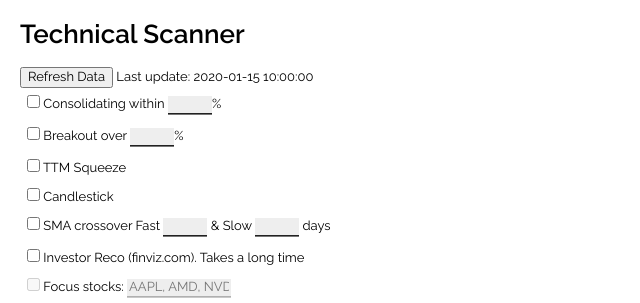
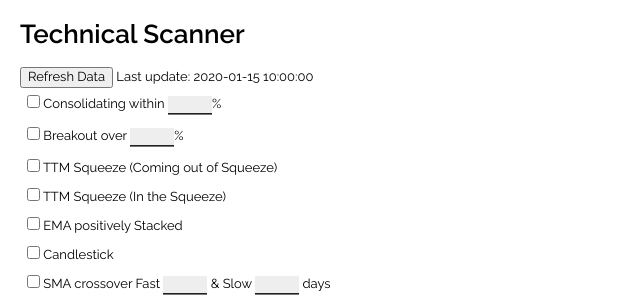
Before and after one commit to juanlazarde/fybot, a Flask app: template templates/index.html in a window 1280 px wide. Shown: the top 303 px of the page, without its empty margins (0-640 px from the left). Run offline with Flask 2, Linux system fonts and the light colour scheme; the template is opened without the code that fills it: most values are stand-ins (such as "Sample title", 1, 10 or a date in 2020); some libraries are stand-ins or nearby versions.

Commit message:
added filters for EMA and TTM (still in the squeeze)
now can screen for stocks still in the squeeze and check if EMAs are stacked as leading indicator of breakout plus a check of closing price vs. ema21. Updated snapshot to download 180 days of history

```diff
--- a/app.py
+++ b/app.py
@@ -34,7 +34,7 @@ class S:
     signals_file = os.path.join(dataset_dir, signals_file)
 
     # other constants
-    download = 80
+    download = 180
 
 
 class Filter:
@@ -108,6 +108,50 @@ class Filter:
             # is coming out the squeeze
             return True
         return False
+
+    @staticmethod
+    def in_the_squeeze(**kwargs):
+        df = kwargs['df']
+        sq = pd.DataFrame()
+        sq['20sma'] = df['Close'].rolling(window=20).mean()
+        sq['stddev'] = df['Close'].rolling(window=20).std()
+        sq['lower_band'] = sq['20sma'] - (2 * sq['stddev'])
+        sq['upper_band'] = sq['20sma'] + (2 * sq['stddev'])
+        sq['TR'] = abs(df['High'] - df['Low'])
+        sq['ATR'] = sq['TR'].rolling(window=20).mean()
+        sq['lower_keltner'] = sq['20sma'] - (sq['ATR'] * 1.5)
+        sq['upper_keltner'] = sq['20sma'] + (sq['ATR'] * 1.5)
+
+        def in_squeeze(_):
+            return _['lower_band'] > _['lower_keltner'] and \
+                   _['upper_band'] < _['upper_keltner']
+
+        sq['squeeze_on'] = sq.apply(in_squeeze, axis=1)
+
+        if sq.iloc[-1]['squeeze_on']:
+            # is coming out the squeeze
+            return True
+        return False
+
+    def ema_stacked(self, **kwargs):
+        df = kwargs['df']
+        ema = pd.DataFrame()
+        ema_list = [8,21,34,55,89]
+        for period in ema_list:
+            col = '{}{}'.format('ema', period)
+            ema[col] = talib.EMA(df['Close'], timeperiod=period)
+
+        if  (ema['ema8'].iloc[-1] > ema['ema21'].iloc[-1]) and \
+            (ema['ema21'].iloc[-1] > ema['ema34'].iloc[-1]) and \
+            (ema['ema34'].iloc[-1] > ema['ema55'].iloc[-1]) and \
+            (ema['ema55'].iloc[-1] > ema['ema89'].iloc[-1]) and \
+            (df['Close'].iloc[-1] > ema['ema21'].iloc[-1]):
+            return True
+        return False
+
+
+
+
 
     def candlestick(self, **kwargs):
         """Based on hackthemarket"""
@@ -329,6 +373,9 @@ def index():
                       'ttm_squeeze':
                           {'go': False},
 
+                      'in_the_squeeze':
+                          {'go': False},
+
                       'candlestick':
                           {'go': True},
 
@@ -336,6 +383,9 @@ def index():
                           {'go': False,
                            'fast': 25,
                            'slow': 50},
+
+                      'ema_stacked':
+                          {'go': False},
 
                       'investor_reco':
                           {'go': False}
@@ -374,6 +424,9 @@ def index():
                           'ttm_squeeze':
                           {'go': fltr_me('ttm_squeeze')},
 
+                          'in_the_squeeze':
+                          {'go': fltr_me('in_the_squeeze')},
+
                           'candlestick':
                           {'go': fltr_me('candlestick')},
 
@@ -381,6 +434,9 @@ def index():
                           {'go': fltr_me('sma_filter'),
                            'fast': float(frm_get('sma_fast')),
                            'slow': float(frm_get('sma_slow'))},
+
+                          'ema_stacked':
+                          {'go': fltr_me('ema_stacked')},
 
                           'investor_reco':
                           {'go': fltr_me('investor_reco')}
--- a/templates/index.html
+++ b/templates/index.html
@@ -91,7 +91,17 @@
         </tr>
         <tr>
             <td>
-                <label><input type='checkbox' name='filter' value='ttm_squeeze' {% if active_filters['ttm_squeeze']['go'] == True %}checked{% endif %}> TTM Squeeze</label>
+                <label><input type='checkbox' name='filter' value='ttm_squeeze' {% if active_filters['ttm_squeeze']['go'] == True %}checked{% endif %}> TTM Squeeze (Coming out of Squeeze)</label>
+            </td>
+        </tr>
+        <tr>
+            <td>
+                <label><input type='checkbox' name='filter' value='in_the_squeeze' {% if active_filters['in_the_squeeze']['go'] == True %}checked{% endif %}> TTM Squeeze (In the Squeeze)</label>
+            </td>
+        </tr>
+        <tr>
+            <td>
+                <label><input type='checkbox' name='filter' value='ema_stacked' {% if active_filters['ema_stacked']['go'] == True %}checked{% endif %}> EMA positively Stacked</label>
             </td>
         </tr>
         <tr>
```
